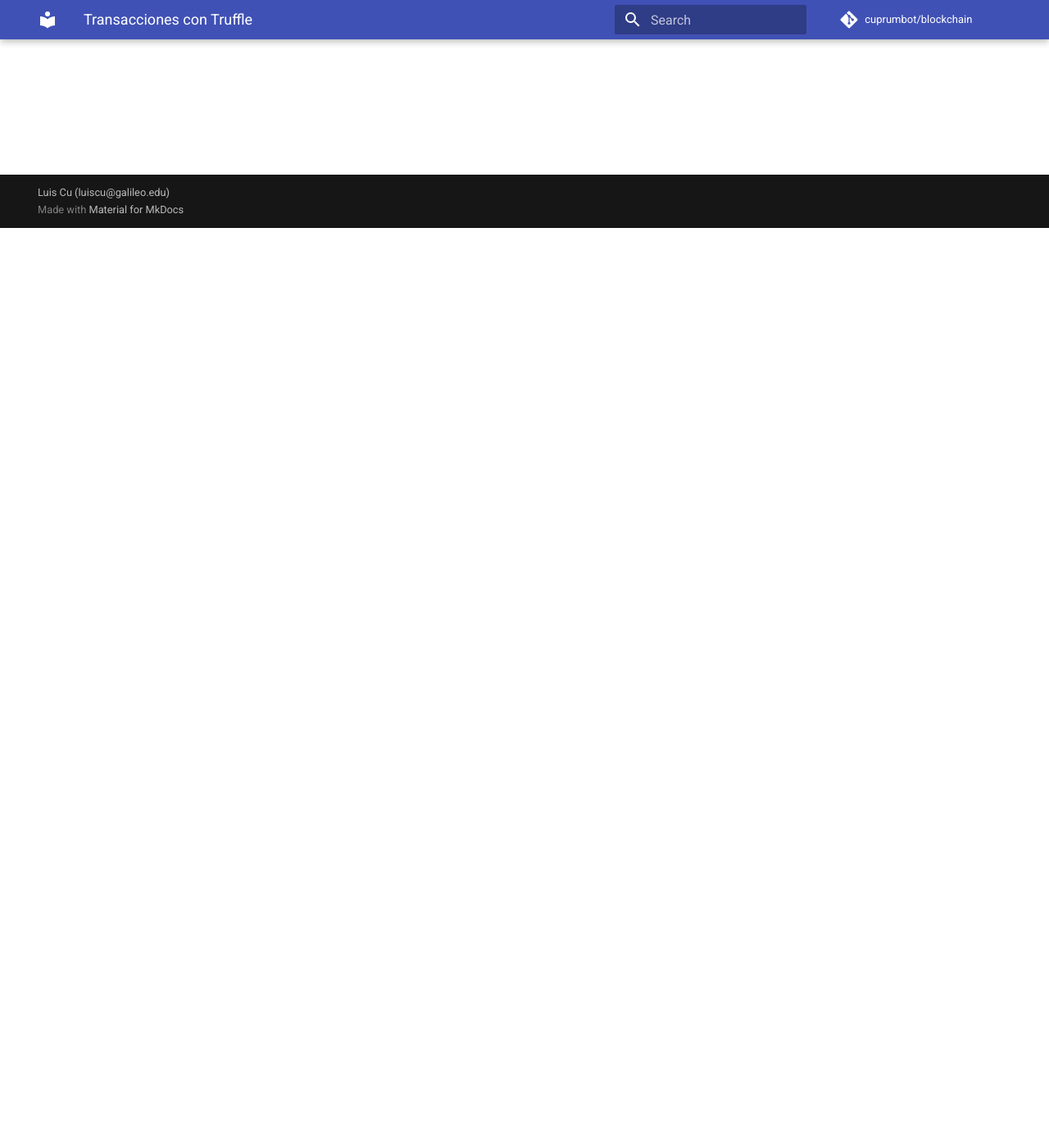
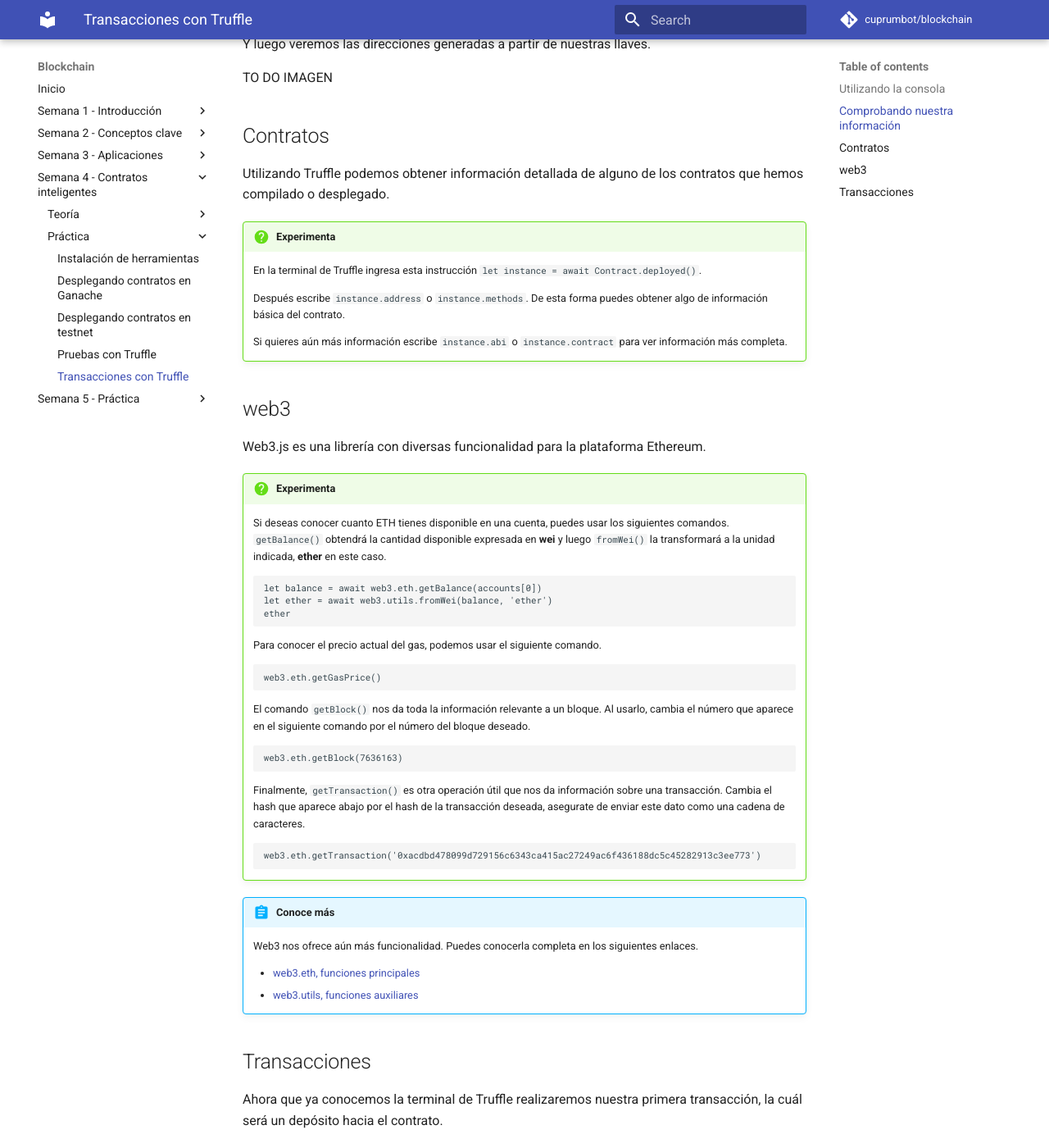
Before and after one commit to cuprumbot/blockchain-course, an MkDocs documentation site: the page built from docs/exercises/part3/truffle.md, in a window 1280 px wide and 1400 px high, scrolled down 1122 px. Shown: the whole window at 82% size. Built offline with MkDocs 1.6.1 and Material for MkDocs 9.7.7, drawn with Linux system fonts in a browser that asks for light colours; comment, search, counter and statistics services are not loaded; some of the changed text lies outside the part shown.

Commit message:
exercises part 3

````diff
--- a/docs/exercises/part3/ganache.md
+++ b/docs/exercises/part3/ganache.md
@@ -1,4 +1,4 @@
-# Contratos con Ganache
+# Desplegando contratos en Ganache
 
 Crearemos nuestro primer contrato inteligente y lo probaremos de forma local utilizando Ganache. También usaremos Truffle como soporte para desplegar el contrato.
 
--- a/docs/exercises/part3/truffle.md
+++ b/docs/exercises/part3/truffle.md
@@ -1,3 +1,125 @@
 # Transacciones con Truffle
 
-TODO: Desplegar un contrado hacia el cual los estudiantes puedan interactuar
+Después de desplegar nuestro contrato hacia testnet, podemos usar la consola de Truffle para interactuar con este.
+
+## Utilizando la consola
+
+Con nuestra terminal en la misma carpeta desde la cual desplegamos nuestro contrato, inicializamos la consola con el siguiente comando.
+```
+truffle console --network goerli
+```
+
+En esta terminal podemos usar comandos como `compile` y `migrate`. Normalmente es más cómodo usarlos como ya lo hicimos anteriormente, `truffle migrate --network goerli`, pues nos ahorramos el paso de abrir la consola.
+
+!!! hint "Ayuda"
+    Si necesitamos más información sobre cómo usar un comando, podemos anteponer `help` a este.
+
+    Por ejemplo, si necesito ayuda acerca del comando `migrate` escribo `help migrate` en la terminal.
+
+## Comprobando nuestra información
+
+Por el momento utilizaremos el comando `networks` para obtener información del testnet actual y verificar las direcciones en las que desplegamos nuestros contratos.
+
+Ingresamos el siguiente comando en la terminal.
+```
+networks
+```
+
+Al hacerlo veremos los contratos desplegados y sus direcciones.
+
+TO DO IMAGEN
+
+Luego utilizaremos el comando `accounts` para asegurarnos que Truffle pudo usar nuestras credenciales.
+
+Ingresamos el siguiente comando en la terminal.
+```
+accounts
+```
+
+Y luego veremos las direcciones generadas a partir de nuestras llaves.
+
+TO DO IMAGEN
+
+## Contratos
+
+Utilizando Truffle podemos obtener información detallada de alguno de los contratos que hemos compilado o desplegado.
+
+!!! question "Experimenta"
+    En la terminal de Truffle ingresa esta instrucción `let instance = await Contract.deployed()`.
+
+    Después escribe `instance.address` o `instance.methods`. De esta forma puedes obtener algo de información básica del contrato.
+
+    Si quieres aún más información escribe `instance.abi` o `instance.contract` para ver información más completa.
+
+## web3
+
+Web3.js es una librería con diversas funcionalidad para la plataforma Ethereum.
+
+!!! question "Experimenta"
+    Si deseas conocer cuanto ETH tienes disponible en una cuenta, puedes usar los siguientes comandos. `getBalance()` obtendrá la cantidad disponible expresada en **wei** y luego `fromWei()` la transformará a la unidad indicada, **ether** en este caso.
+    ```
+    let balance = await web3.eth.getBalance(accounts[0])
+    let ether = await web3.utils.fromWei(balance, 'ether')
+    ether
+    ```
+
+    Para conocer el precio actual del gas, podemos usar el siguiente comando.
+    ```
+    web3.eth.getGasPrice()
+    ```
+
+    El comando `getBlock()` nos da toda la información relevante a un bloque. Al usarlo, cambia el número que aparece en el siguiente comando por el número del bloque deseado.
+    ```
+    web3.eth.getBlock(7636163)
+    ```
+
+    Finalmente, `getTransaction()` es otra operación útil que nos da información sobre una transacción. Cambia el hash que aparece abajo por el hash de la transacción deseada, asegurate de enviar este dato como una cadena de caracteres.
+    ```
+    web3.eth.getTransaction('0xacdbd478099d729156c6343ca415ac27249ac6f436188dc5c45282913c3ee773')
+    ```
+
+!!! abstract "Conoce más"
+    Web3 nos ofrece aún más funcionalidad. Puedes conocerla completa en los siguientes enlaces.
+
+    * [web3.eth, funciones principales](https://web3js.readthedocs.io/en/v1.2.11/web3-eth.htm)
+    * [web3.utils, funciones auxiliares](https://web3js.readthedocs.io/en/v1.2.11/web3-utils.html)
+
+## Transacciones
+
+Ahora que ya conocemos la terminal de Truffle realizaremos nuestra primera transacción, la cuál será un depósito hacia el contrato.
+
+En la primera instrucción reemplaza `0.01` por la cantidad de ETH que quieras depositar.
+
+```
+let ammount = web3.utils.toWei('0.01', 'ether')
+let result = await instance.deposit({from: accounts[0], value: ammount})
+```
+
+!!! tip
+    Asegurate de haber obtenido una instancia del contrato antes de ejecutar estos comandos.
+
+    Asegurate que la cuenta usada (`accounts[0]` en nuestro caso) tenga suficientes fondos para depositar.
+
+Tras algunos segundos de espera, puedes ingresar `result` en la terminal para ver la información resultante. Allí encontrarás un dato llamado `transactionHash` que puedes buscar en Etherscan para obtener esta misma información de una forma quizás más cómoda.
+
+Ahora realizaremos un retiro.
+
+```
+ammount = web3.utils.toWei('0.005', 'ether')
+result = await instance.withdraw(ammount, {from: accounts[0]})
+```
+
+!!! tip
+    Ya no colocamos `let` pues ya existen las variables `ammount` y `result`.
+
+    Anteriormente al hacer tests locales comprobamos que solo el creador del contrato (es decir `accounts[0]`) puede realizar retiros. Si intentas usar otra cuenta, esta transacción fallará.
+
+Finalmente podemos consultar la cantidad de ETH restante tras el depósito.
+
+```
+let bn = await instance.deposited()
+let deposited = bn.toNumber()
+```
+
+!!! tip
+    La función `deposited()` nos devuelve un **objeto BN**, es decir un BigNumber, por lo cuál debemos convertirlo. Al convertirlo tendremos una cantidad en **wei** que podríamos convertir a **ether** usando la función `fromWei()`.
--- a/mkdocs.yml
+++ b/mkdocs.yml
@@ -32,7 +32,7 @@
 
 nav:
   - Inicio: index.md
-  - Tema 1 - Introducción:
+  - Semana 1 - Introducción:
     - Teoría:
       - 'Placeholder' : 'lessons/lesson1.md'
     - Práctica:
@@ -41,26 +41,26 @@
       - 'Causando una colisión' : 'exercises/part1/collision.md'
       - 'Instalación de billetera' : 'exercises/part1/wallet.md'
       - 'Uso de faucet' : 'exercises/part1/faucet.md'
-  - Tema 2 - Conceptos clave:
+  - Semana 2 - Conceptos clave:
     - Teoría:
       - 'Placeholder' : 'lessons/lesson2.md'
+  - Semana 3 - Aplicaciones:
+    - Teoría:
+      - 'Placeholder' : 'lessons/lesson3.md'
     - Práctica:
       - 'Realizando una transacción' : 'exercises/part2/transaction.md'
       - 'Explorando el blockchain' : 'exercises/part2/explorer.md'
-      - 'Firmando un mensaje' : 'exercises/part2/signing.md'
       - 'Identificando transacciones' : 'exercises/part2/calls.md'
-  - Tema 3 - Aplicaciones:
+  - Semana 4 - Contratos inteligentes:
     - Teoría:
-      - 'Placeholder' : 'lessons/lesson3.md'
+      - 'Placeholder' : 'lessons/lesson4.md'
     - Práctica:
       - 'Instalación de herramientas' : 'exercises/part3/installing.md'
       - 'Desplegando contratos en Ganache' : 'exercises/part3/ganache.md'
       - 'Desplegando contratos en testnet' : 'exercises/part3/testnet.md'
       - 'Pruebas con Truffle' : 'exercises/part3/testing.md'
       - 'Transacciones con Truffle' : 'exercises/part3/truffle.md'
-  - Tema 4 - Contratos inteligentes:
-    - Teoría:
-      - 'Placeholder' : 'lessons/lesson4.md'
+  - Semana 5 - Práctica:
     - Práctica:
       - 'Errores por falta de gas' : 'exercises/part4/gas.md'
       - 'Leer y escribir hacia contrato' : 'exercises/part4/interaction.md'
````
Also changed, not shown: docs/exercises/part3/testing.md (+4 -1 lines), docs/exercises/part3/testnet.md (+65 -0 lines), docs/img/part3-infura1.png (added), docs/img/part3-infura2.png (added), docs/img/part3-test.png (added), 1 other file.
